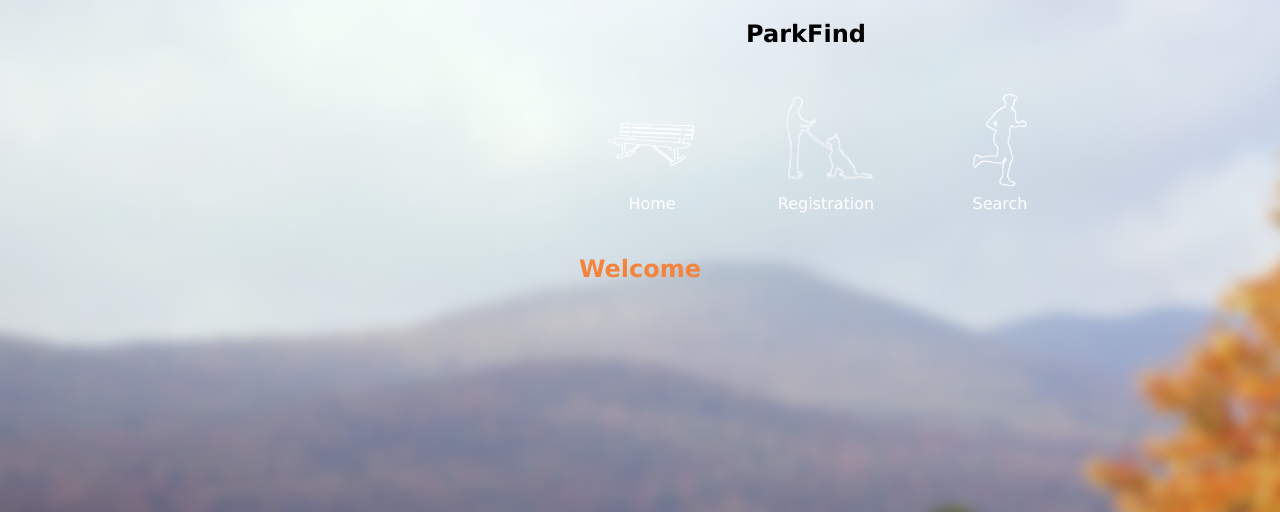
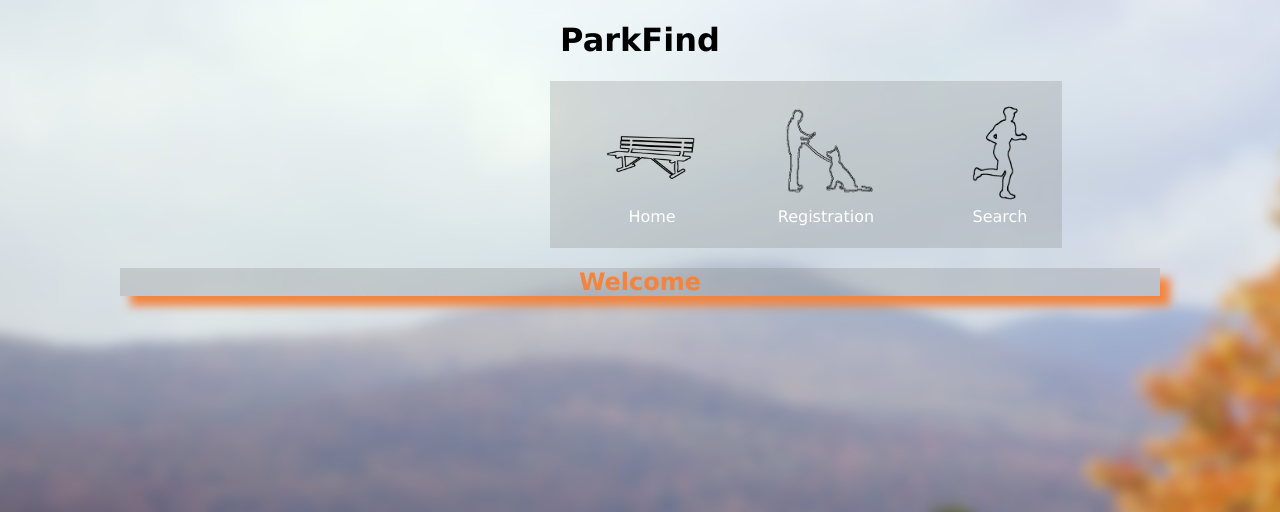
Before and after one commit to bengmartin/CAB230-Project, a PHP site: page / in a window 1280 px wide. Shown: the top 512 px of the page. Run offline with PHP 8.4, Linux system fonts and the light colour scheme.

Commit message:
Design Changes

```diff
--- a/index.php
+++ b/index.php
@@ -7,6 +7,8 @@
 </head>
 <body>
   <?php include 'menu.php'; ?>
+  <div id="myBox">
     <h2>Welcome</h2>
+  </div>
 </body>
 </html>
--- a/menu.php
+++ b/menu.php
@@ -1,5 +1,5 @@
-  <nav>
-    <h1>ParkFind</h1>
+<h1>ParkFind</h1>
+<nav>
     <ul id="navlist">
       <li><a href="index.php"><img width="100" height="100" src="bench_outline.png"><br />Home</a></li>
       <li><a href="registration.php"><img width="100" height="100" src="dogwalk_outline.png"><br />Registration</a></li>
--- a/mystylesheet.css
+++ b/mystylesheet.css
@@ -10,6 +10,7 @@ html{
 }
 
 nav{
+    background-color:rgba(135, 135, 135, 0.28);
     width: 40%;
     margin-left: 550px;
     margin-right: 120px;
@@ -58,7 +59,7 @@ input[type=text]:focus {
     width: 40%;
 }
 #myBox  {
-    background-color: lightgray;
+    background-color:rgba(135, 135, 135, 0.28);
     margin-left: 120px;
     margin-right: 120px;
     box-shadow: 10px 10px 10px #f3843E;
```
Also changed, not shown: bench_outline.png, dogwalk_outline.png, jogging_outline.png.
